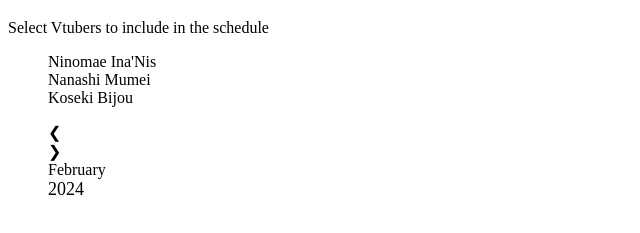
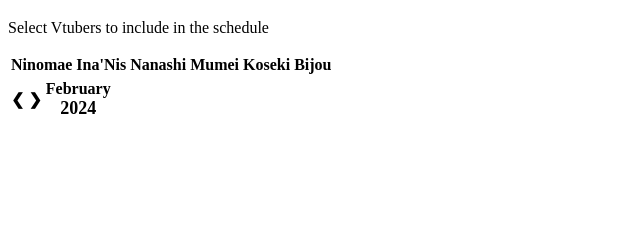
Before and after one commit to Penguin-cyber/Penguin-cyber.github.io, a plain HTML site: page index.html in a window 1280 px wide. Shown: the part 61-294 px from the top of the page, without its empty margins (0-640 px from the left). Drawn offline with Linux system fonts and the light colour scheme.

Commit message:
Update index.html

```diff
--- a/index.html
+++ b/index.html
@@ -10,25 +10,27 @@
     <h1>HoloSchedule</h1>
     <p>Select Vtubers to include in the schedule</p>
     <!-- Vtuber selection -->
-    <div class="selection">
-      <ul>
-        <li class="Vtuber">Ninomae Ina'Nis</li>
-        <li class="Vtuber">Nanashi Mumei</li>
-        <li class="Vtuber">Koseki Bijou</li>
-      </ul>
-    </div>
+    <table class="selection">
+      <tr>
+        <th class="Vtuber">Ninomae Ina'Nis</th>
+        <th class="Vtuber">Nanashi Mumei</th>
+        <th class="Vtuber">Koseki Bijou</th>
+      </tr>
+    </table>
     <!-- Vtuber selection -->
     <!-- calendar -->
-    <div class="month">
-      <ul>
-        <li type="button" class="prev">&#10094;</li>
-        <li type="button" class="next">&#10095;</li>
-        <li>
-          February <br />
-          <span style="font-size: 18px">2024</span>
-        </li>
-      </ul>
-    </div>
+    <table class="month">
+        <thead>
+            <tr>
+                <th type="button" class="prev">&#10094;</th>
+                <th type="button" class="next">&#10095;</th>
+                <th>
+                February <br />
+                <span style="font-size: 18px">2024</span>
+                </th>
+            <tr>
+      <thead>
+    </table>
     <!-- calendar -->
   </body>
 </html>
```
